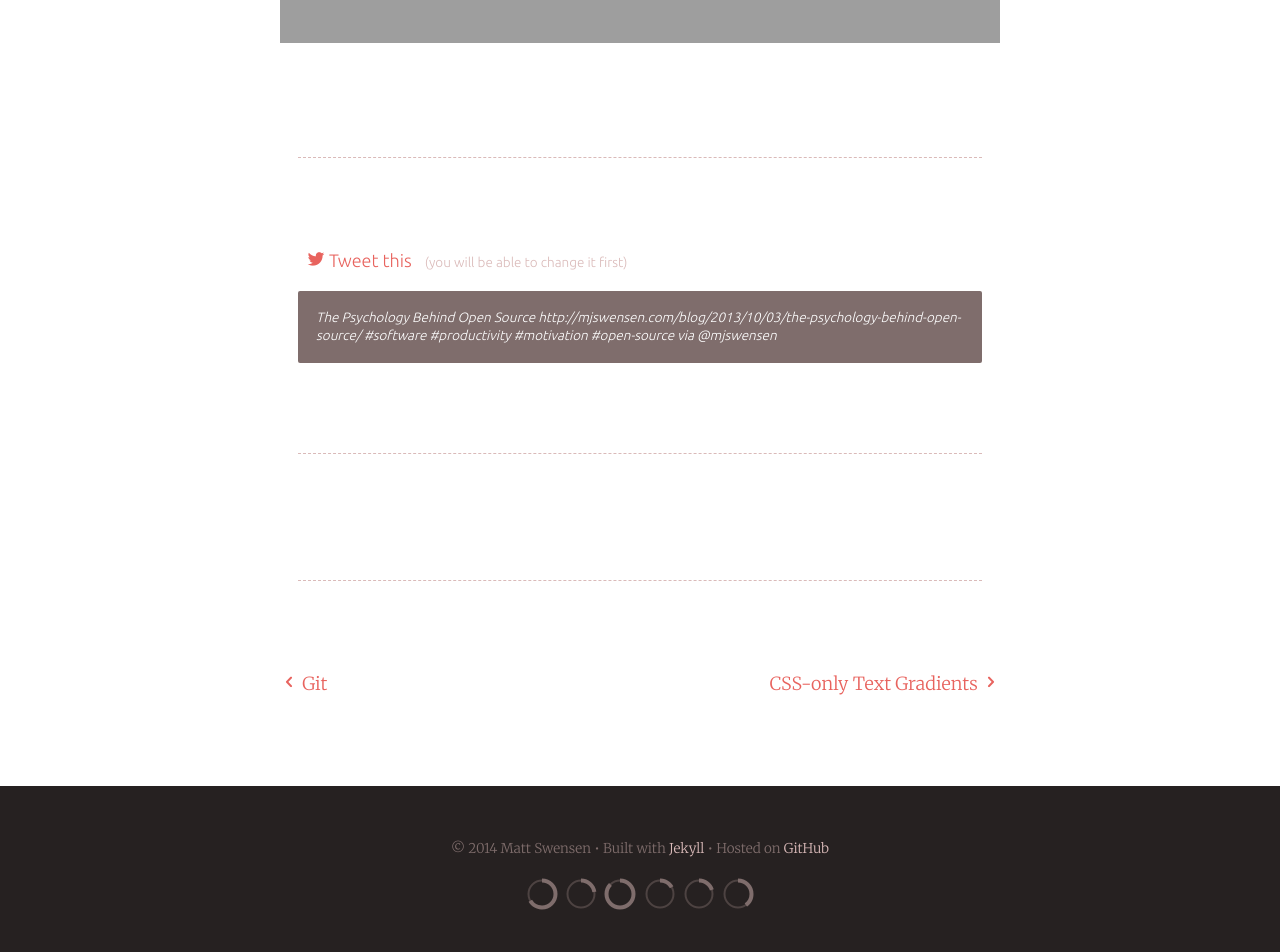
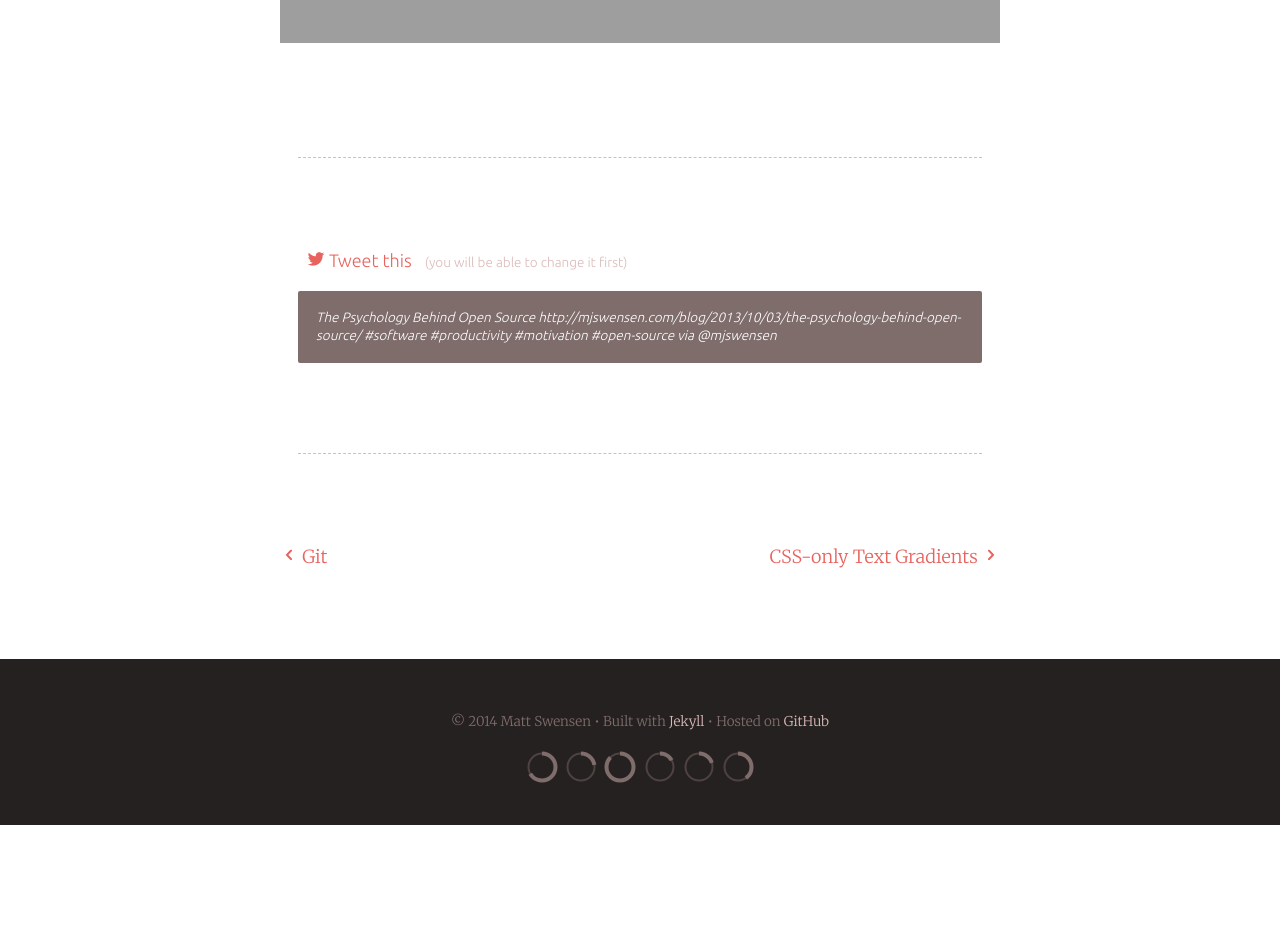
Before and after one commit to mjswensen/mjswensen.com, a Jekyll site: the page built from blog/_posts/2013-10-03-the-psychology-behind-open-source.md, in a window 1280 px wide. Shown: the part 978-1930 px from the top of the page. Built offline with Jekyll 4.4.1, drawn with Linux system fonts in a browser that asks for light colours; Markdown is read by kramdown in place of the engine named in the settings; comment, search, counter and statistics services are not loaded; after the commit the page ends 1803 px from its top, so only the background shows below that; grey boxes are pictures that could not be loaded.

Commit message:
Not showing Disqus comments in development.

```diff
--- a/_layouts/post.html
+++ b/_layouts/post.html
@@ -25,8 +25,10 @@ layout: medium
   <p class="tweet-preview">{{ page.title }} {{ site.domain | append: page.url }} {% for tag in page.tags %}#{{ tag }} {% endfor %}via @mjswensen</p>
 </div>
 <hr>
+{% if site.safe %}
 {% include comments.html %}
 <hr>
+{% endif %}
 <nav class="prev-next-posts">
   {% if page.previous.url %}
   <a class="previous" href="{{ page.previous.url }}"><span>previous</span> {{ page.previous.title }}</a>
```
